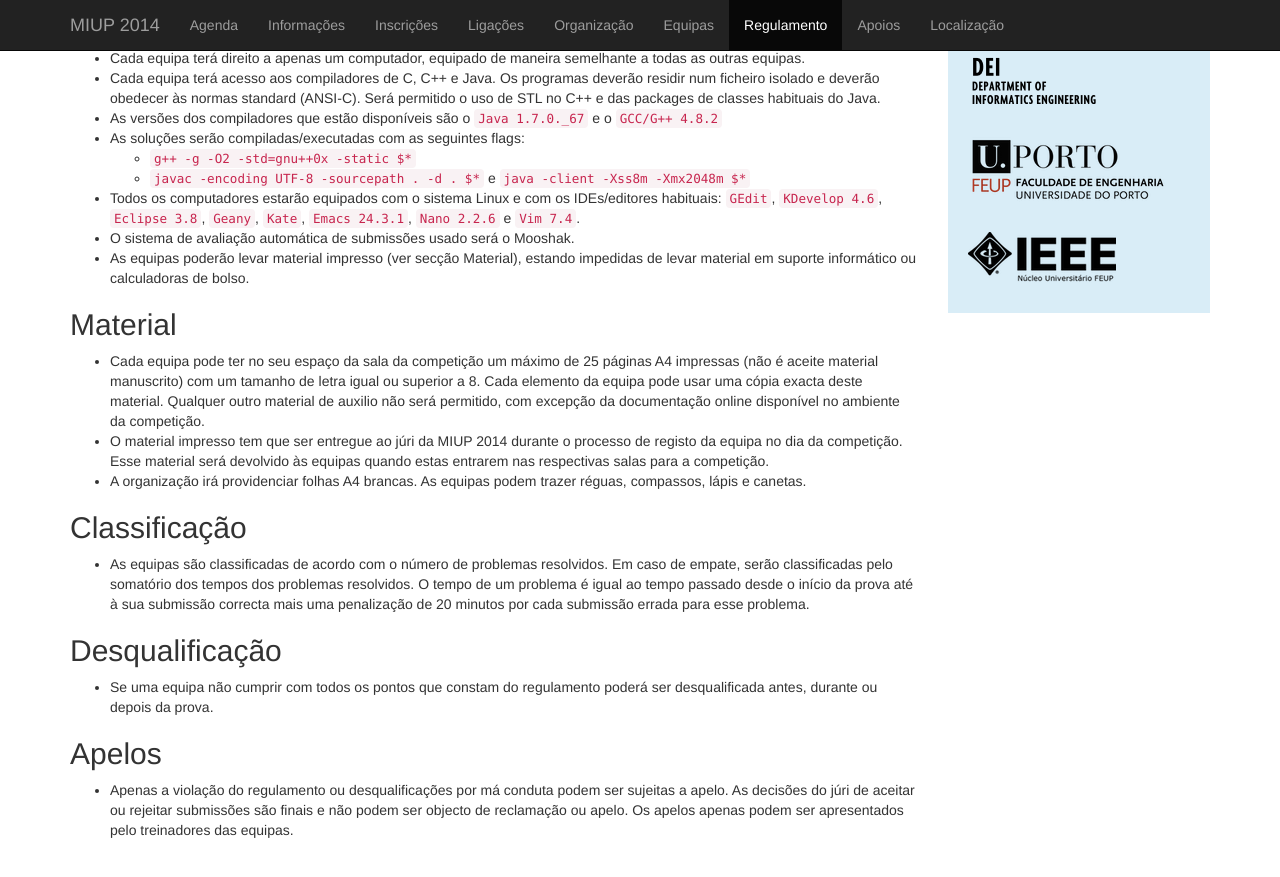
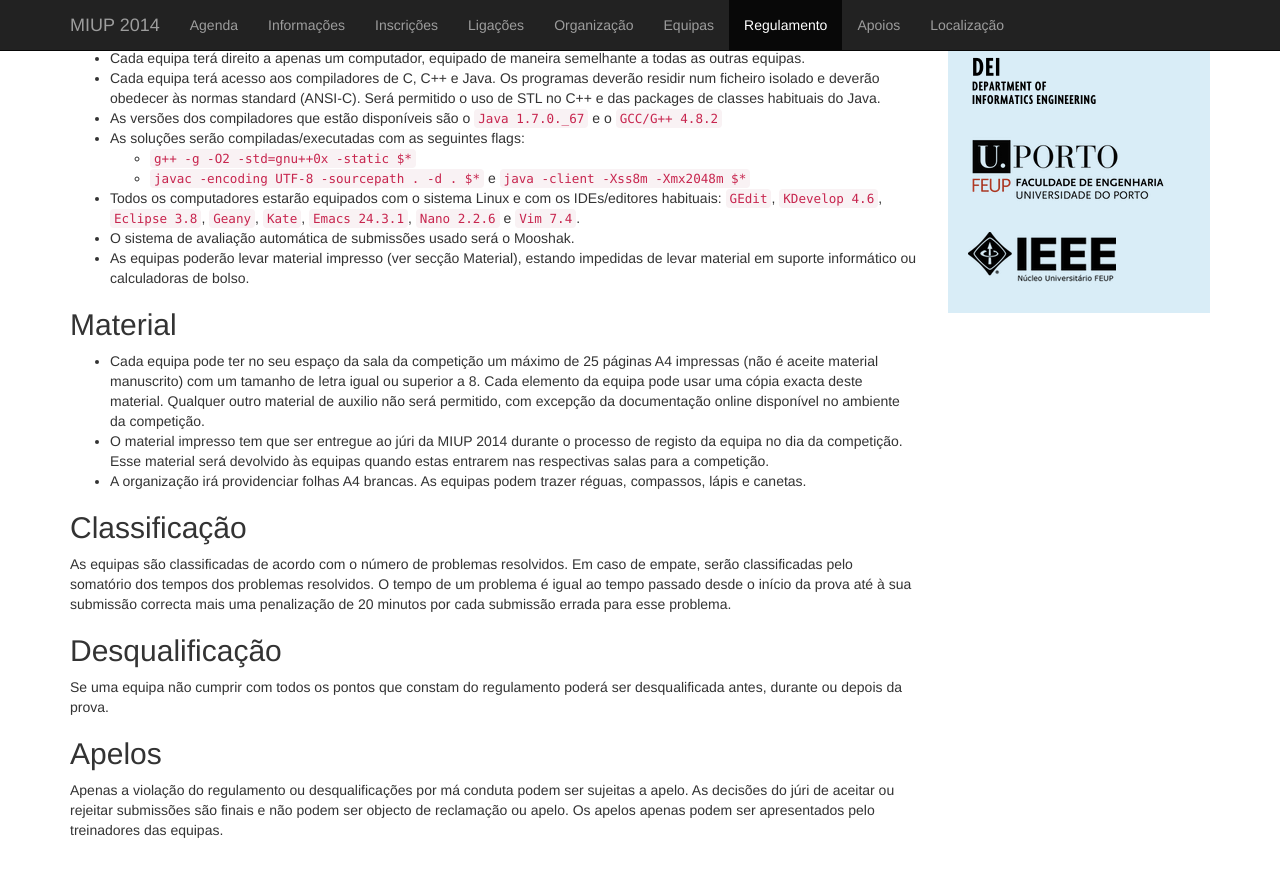
Before and after one commit to miup2014/miup2014.github.io, a Jekyll site: the page built from regulamento.md, in a window 1280 px wide and 900 px high, scrolled down 531 px. Shown: the top 877 px of the window. Built offline with Jekyll 4.4.1, drawn with Linux system fonts in a browser that asks for light colours; nearby versions of some CDN libraries.

```diff
--- a/regulamento.md
+++ b/regulamento.md
@@ -38,15 +38,15 @@
 
 ## Classificação
 
-* As equipas são classificadas de acordo com o número de problemas resolvidos. Em caso de empate, serão classificadas pelo somatório dos tempos dos problemas resolvidos. O tempo de um problema é igual ao tempo passado desde o início da prova até à sua submissão correcta mais uma penalização de 20 minutos por cada submissão errada para esse problema.
+As equipas são classificadas de acordo com o número de problemas resolvidos. Em caso de empate, serão classificadas pelo somatório dos tempos dos problemas resolvidos. O tempo de um problema é igual ao tempo passado desde o início da prova até à sua submissão correcta mais uma penalização de 20 minutos por cada submissão errada para esse problema.
 
 ## Desqualificação
 
-* Se uma equipa não cumprir com todos os pontos que constam do regulamento poderá ser desqualificada antes, durante ou depois da prova.
+Se uma equipa não cumprir com todos os pontos que constam do regulamento poderá ser desqualificada antes, durante ou depois da prova.
 
 ## Apelos
 
-* Apenas a violação do regulamento ou desqualificações por má conduta podem ser sujeitas a apelo. As decisões do júri de aceitar ou rejeitar submissões são finais e não podem ser objecto de reclamação ou apelo. Os apelos apenas podem ser apresentados pelo treinadores das equipas.
+Apenas a violação do regulamento ou desqualificações por má conduta podem ser sujeitas a apelo. As decisões do júri de aceitar ou rejeitar submissões são finais e não podem ser objecto de reclamação ou apelo. Os apelos apenas podem ser apresentados pelo treinadores das equipas.
 
 [regrules]: http://icpc.baylor.edu/regionals/rules#HTeamComposition
 [edt]: http://icpc.baylor.edu/download/regionals/rules/EligibilityDecisionTree-13.pdf
```
